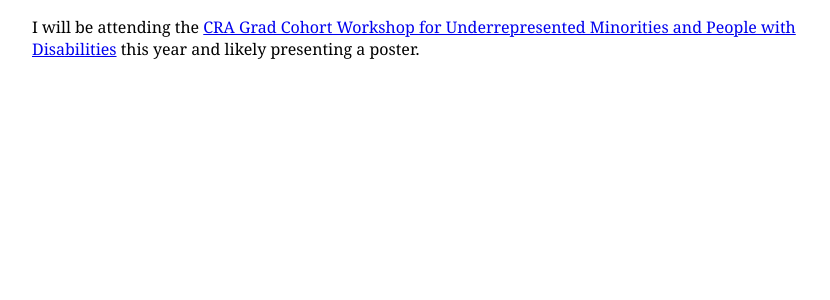
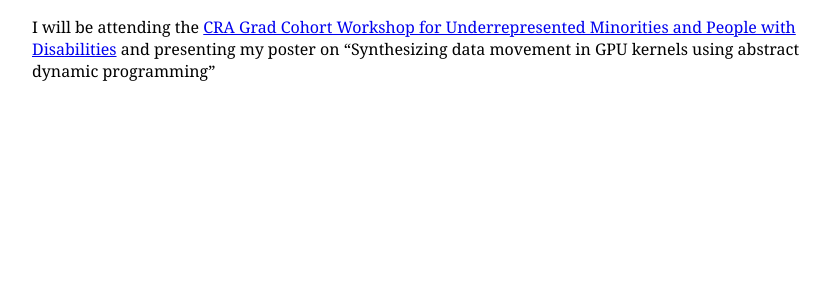
Before and after one commit to krzysz00/kdrewniak.com, a Jekyll site: the page built from _posts/2019-03-22-cra-urmd-workshop.md, in a window 1280 px wide. Shown: the top 300 px of the page, without its empty margins (208-1038 px from the left). Built offline with Jekyll 4.4.1, drawn with Linux system fonts in a browser that asks for light colours; our own code applies the rules of GitHub Pages for plain Markdown files.

Commit message:
Update my news

```diff
--- a/_posts/2019-03-22-cra-urmd-workshop.md
+++ b/_posts/2019-03-22-cra-urmd-workshop.md
@@ -1,4 +1,4 @@
 ---
 ---
 
-I will be attending the [CRA Grad Cohort Workshop for Underrepresented Minorities and People with Disabilities](https://cra.org/events/2019-urmd-grad-cohort/) this year and likely presenting a poster.
+I will be attending the [CRA Grad Cohort Workshop for Underrepresented Minorities and People with Disabilities](https://cra.org/events/2019-urmd-grad-cohort/) and presenting my poster on "Synthesizing data movement in GPU kernels using abstract dynamic programming"
```
Also changed, not shown: _posts/2018-09-06-starting.md (deleted, +0 -4 lines), _posts/2019-03-13-conix-san-diego.md (added, +4 -0 lines).
